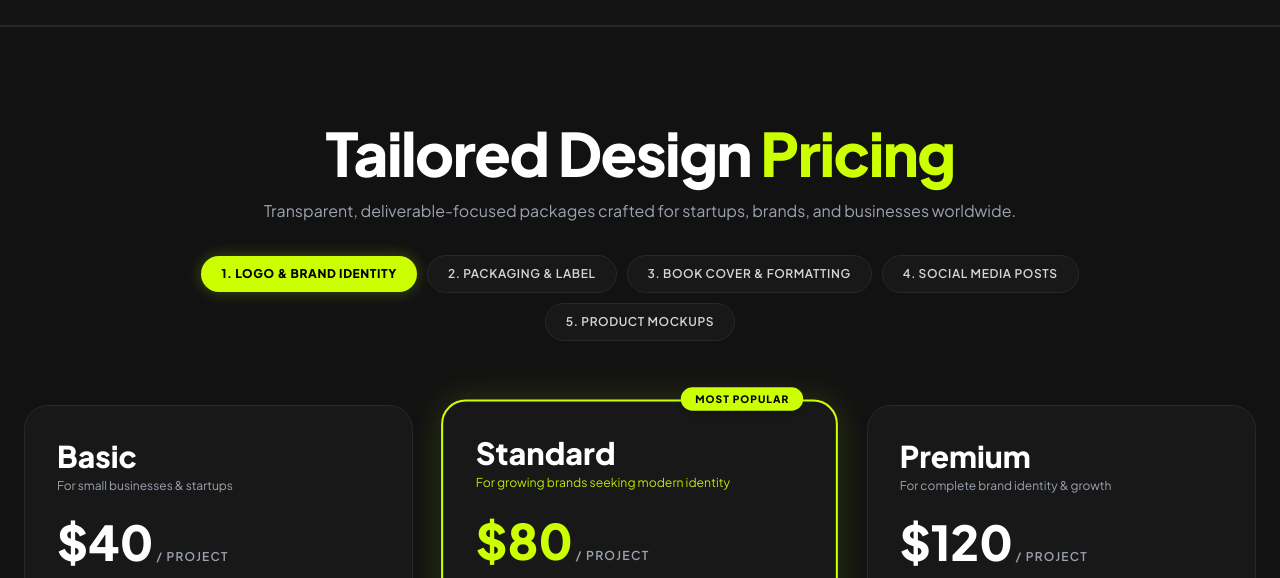
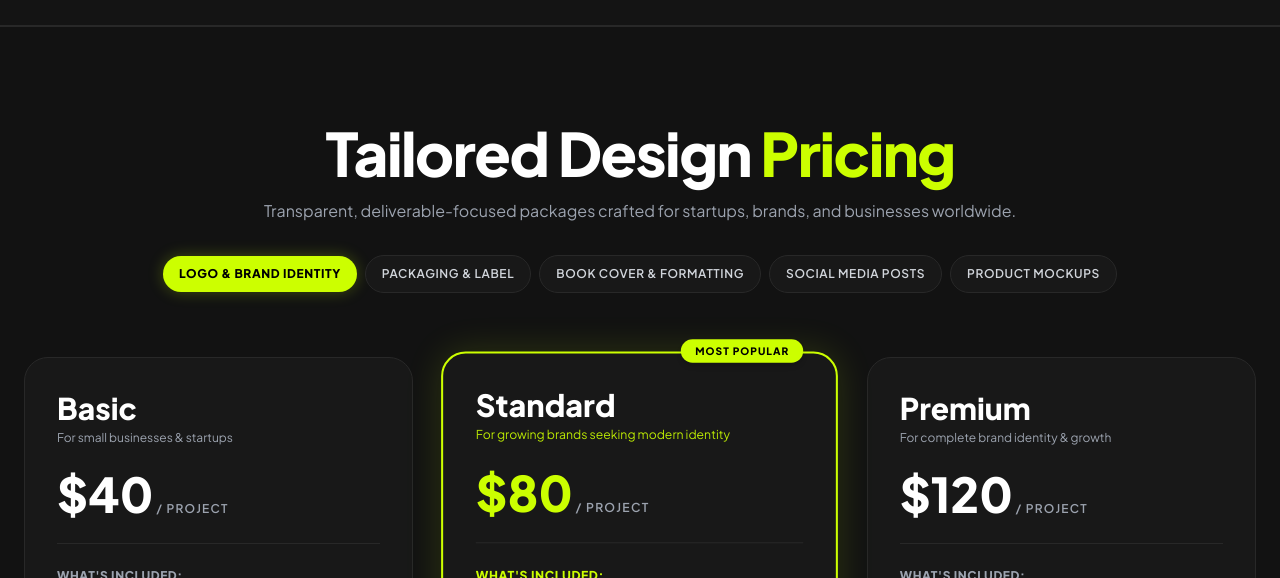
Before and after one commit to nazrulislambadol/Portfolio, a plain HTML site: page index.html in a window 1280 px wide. Shown: the part 5112-5690 px from the top of the page. Drawn offline with nearby package versions, Linux system fonts and the light colour scheme.

Commit message:
Update index.html

```diff
--- a/index.html
+++ b/index.html
@@ -1318,11 +1318,11 @@ images: [
     </div>
   </section>
 
-<!-- ==================== 6. MY PACKAGES (5 SERVICES TABS PRICING) ==================== -->
+<!-- ==================== 6. MY PACKAGES (5 SERVICES TABS PRICING - FIXED ONE LINE) ==================== -->
   <section id="pricing" class="max-w-7xl mx-auto px-6 py-24 border-t border-brandBorder">
 
     <!-- Section Header -->
-    <div class="text-center max-w-4xl mx-auto mb-12">
+    <div class="text-center max-w-5xl mx-auto mb-12">
       <h2 class="text-4xl sm:text-6xl font-extrabold text-white tracking-tight">
         Tailored Design <span class="text-brandLime">Pricing</span>
       </h2>
@@ -1330,22 +1330,22 @@ images: [
         Transparent, deliverable-focused packages crafted for startups, brands, and businesses worldwide.
       </p>
 
-      <!-- Category Filter Tab Buttons (5 Services Tabs) -->
-      <div class="flex flex-wrap items-center justify-center gap-2.5 mt-8">
-        <button id="tab-btn-logo" onclick="switchPricingCategory('logo', this)" class="pricing-tab-btn bg-brandLime text-black px-5 py-2.5 rounded-full text-xs font-extrabold uppercase tracking-wider shadow-[0_0_15px_rgba(204,255,0,0.25)] cursor-pointer transition">
-          1. Logo & Brand Identity
+      <!-- Category Filter Tab Buttons (5 Services on One Line, No Numbers) -->
+      <div class="flex flex-wrap items-center justify-center gap-2 mt-8">
+        <button id="tab-btn-logo" onclick="switchPricingCategory('logo', this)" class="pricing-tab-btn bg-brandLime text-black px-4 py-2.5 rounded-full text-[11px] sm:text-xs font-extrabold uppercase tracking-wider shadow-[0_0_15px_rgba(204,255,0,0.25)] cursor-pointer transition">
+          Logo & Brand Identity
         </button>
-        <button id="tab-btn-packaging" onclick="switchPricingCategory('packaging', this)" class="pricing-tab-btn bg-brandCard border border-brandBorder text-gray-300 px-5 py-2.5 rounded-full text-xs font-semibold uppercase tracking-wider hover:border-brandLime/60 cursor-pointer transition">
-          2. Packaging & Label
+        <button id="tab-btn-packaging" onclick="switchPricingCategory('packaging', this)" class="pricing-tab-btn bg-brandCard border border-brandBorder text-gray-300 px-4 py-2.5 rounded-full text-[11px] sm:text-xs font-semibold uppercase tracking-wider hover:border-brandLime/60 cursor-pointer transition">
+          Packaging & Label
         </button>
-        <button id="tab-btn-book" onclick="switchPricingCategory('book', this)" class="pricing-tab-btn bg-brandCard border border-brandBorder text-gray-300 px-5 py-2.5 rounded-full text-xs font-semibold uppercase tracking-wider hover:border-brandLime/60 cursor-pointer transition">
-          3. Book Cover & Formatting
+        <button id="tab-btn-book" onclick="switchPricingCategory('book', this)" class="pricing-tab-btn bg-brandCard border border-brandBorder text-gray-300 px-4 py-2.5 rounded-full text-[11px] sm:text-xs font-semibold uppercase tracking-wider hover:border-brandLime/60 cursor-pointer transition">
+          Book Cover & Formatting
         </button>
-        <button id="tab-btn-social" onclick="switchPricingCategory('social', this)" class="pricing-tab-btn bg-brandCard border border-brandBorder text-gray-300 px-5 py-2.5 rounded-full text-xs font-semibold uppercase tracking-wider hover:border-brandLime/60 cursor-pointer transition">
-          4. Social Media Posts
+        <button id="tab-btn-social" onclick="switchPricingCategory('social', this)" class="pricing-tab-btn bg-brandCard border border-brandBorder text-gray-300 px-4 py-2.5 rounded-full text-[11px] sm:text-xs font-semibold uppercase tracking-wider hover:border-brandLime/60 cursor-pointer transition">
+          Social Media Posts
         </button>
-        <button id="tab-btn-mockup" onclick="switchPricingCategory('mockup', this)" class="pricing-tab-btn bg-brandCard border border-brandBorder text-gray-300 px-5 py-2.5 rounded-full text-xs font-semibold uppercase tracking-wider hover:border-brandLime/60 cursor-pointer transition">
-          5. Product Mockups
+        <button id="tab-btn-mockup" onclick="switchPricingCategory('mockup', this)" class="pricing-tab-btn bg-brandCard border border-brandBorder text-gray-300 px-4 py-2.5 rounded-full text-[11px] sm:text-xs font-semibold uppercase tracking-wider hover:border-brandLime/60 cursor-pointer transition">
+          Product Mockups
         </button>
       </div>
     </div>
@@ -1684,7 +1684,7 @@ images: [
             <span class="text-xs text-gray-400 uppercase tracking-widest font-semibold">/ project</span>
           </div>
           <div class="border-t border-brandBorder pt-6">
-            <p class="text-xs uppercase font-extrabold tracking-wider text-brandLime mb-4">What's Included:</p>
+            <p class="text-xs uppercase font-extrabold tracking-wider text-gray-400 mb-4">What's Included:</p>
             <ul class="space-y-3.5 text-xs text-gray-300">
               <li class="flex items-start gap-2.5"><span class="text-brandLime font-bold">✓</span><span>25 High-converting ads & multi-slide carousels</span></li>
               <li class="flex items-start gap-2.5"><span class="text-brandLime font-bold">✓</span><span>Full social branding (Banner headers for LinkedIn/FB)</span></li>
@@ -1806,11 +1806,11 @@ images: [
         // Reset all tab button styles to inactive
         const allButtons = document.querySelectorAll('.pricing-tab-btn');
         allButtons.forEach(btn => {
-          btn.className = 'pricing-tab-btn bg-brandCard border border-brandBorder text-gray-300 px-5 py-2.5 rounded-full text-xs font-semibold uppercase tracking-wider hover:border-brandLime/60 cursor-pointer transition';
+          btn.className = 'pricing-tab-btn bg-brandCard border border-brandBorder text-gray-300 px-4 py-2.5 rounded-full text-[11px] sm:text-xs font-semibold uppercase tracking-wider hover:border-brandLime/60 cursor-pointer transition';
         });
 
         // Set the clicked button as active (Electric Lime)
-        activeBtn.className = 'pricing-tab-btn bg-brandLime text-black px-5 py-2.5 rounded-full text-xs font-extrabold uppercase tracking-wider shadow-[0_0_15px_rgba(204,255,0,0.25)] cursor-pointer transition';
+        activeBtn.className = 'pricing-tab-btn bg-brandLime text-black px-4 py-2.5 rounded-full text-[11px] sm:text-xs font-extrabold uppercase tracking-wider shadow-[0_0_15px_rgba(204,255,0,0.25)] cursor-pointer transition';
       }
     </script>
 
```
